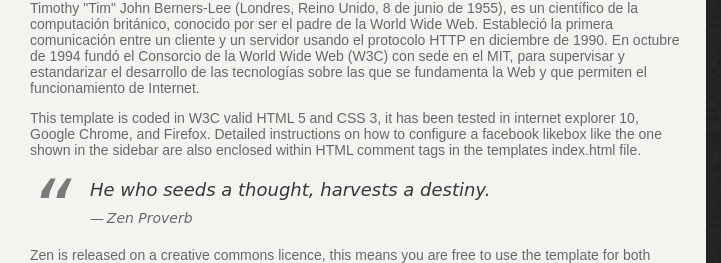
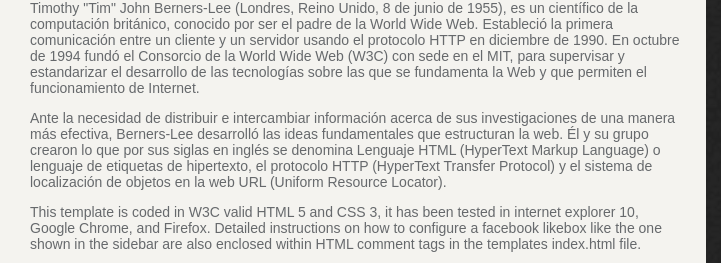
Before and after one commit to pvvic/hola-mundo, a plain HTML site: page index.html in a window 1280 px wide. Shown: the part 496-759 px from the top of the page, 559-1280 px from the left. Drawn offline with Linux system fonts and the light colour scheme; a web font is replaced by a local one.

Commit message:
Añadir segundo párrafo sobre Berners

```diff
--- a/index.html
+++ b/index.html
@@ -36,6 +36,9 @@
 <div class="main">
 <h1>Welcome To ZEN</h1>
 <p>Timothy "Tim" John Berners-Lee (Londres, Reino Unido, 8 de junio de 1955), es un científico de la computación británico, conocido por ser el padre de la World Wide Web. Estableció la primera comunicación entre un cliente y un servidor usando el protocolo HTTP en diciembre de 1990. En octubre de 1994 fundó el Consorcio de la World Wide Web (W3C) con sede en el MIT, para supervisar y estandarizar el desarrollo de las tecnologías sobre las que se fundamenta la Web y que permiten el funcionamiento de Internet.
+</p>
+<p>
+Ante la necesidad de distribuir e intercambiar información acerca de sus investigaciones de una manera más efectiva, Berners-Lee desarrolló las ideas fundamentales que estructuran la web. Él y su grupo crearon lo que por sus siglas en inglés se denomina Lenguaje HTML (HyperText Markup Language) o lenguaje de etiquetas de hipertexto, el protocolo HTTP (HyperText Transfer Protocol) y el sistema de localización de objetos en la web URL (Uniform Resource Locator).
 </p>
 <p>This template is coded in W3C valid HTML 5 and CSS 3, it has been tested in internet explorer 10, Google Chrome, and Firefox. Detailed instructions on how to configure a facebook likebox like the one shown in the sidebar are also enclosed within HTML comment tags in the templates index.html file.</p>
 <blockquote>He who seeds a thought, harvests a destiny.<cite>Zen Proverb</cite></blockquote>
```
